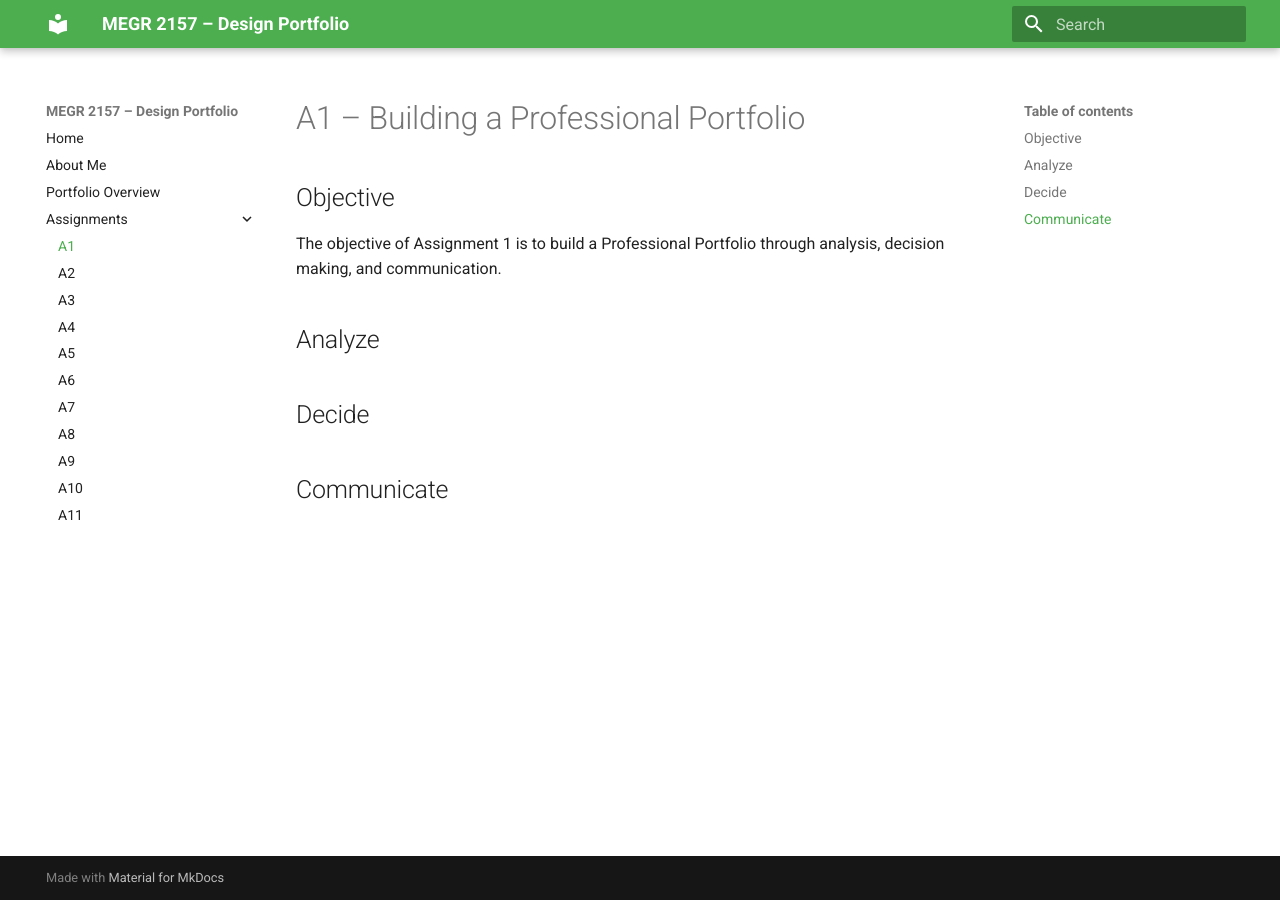
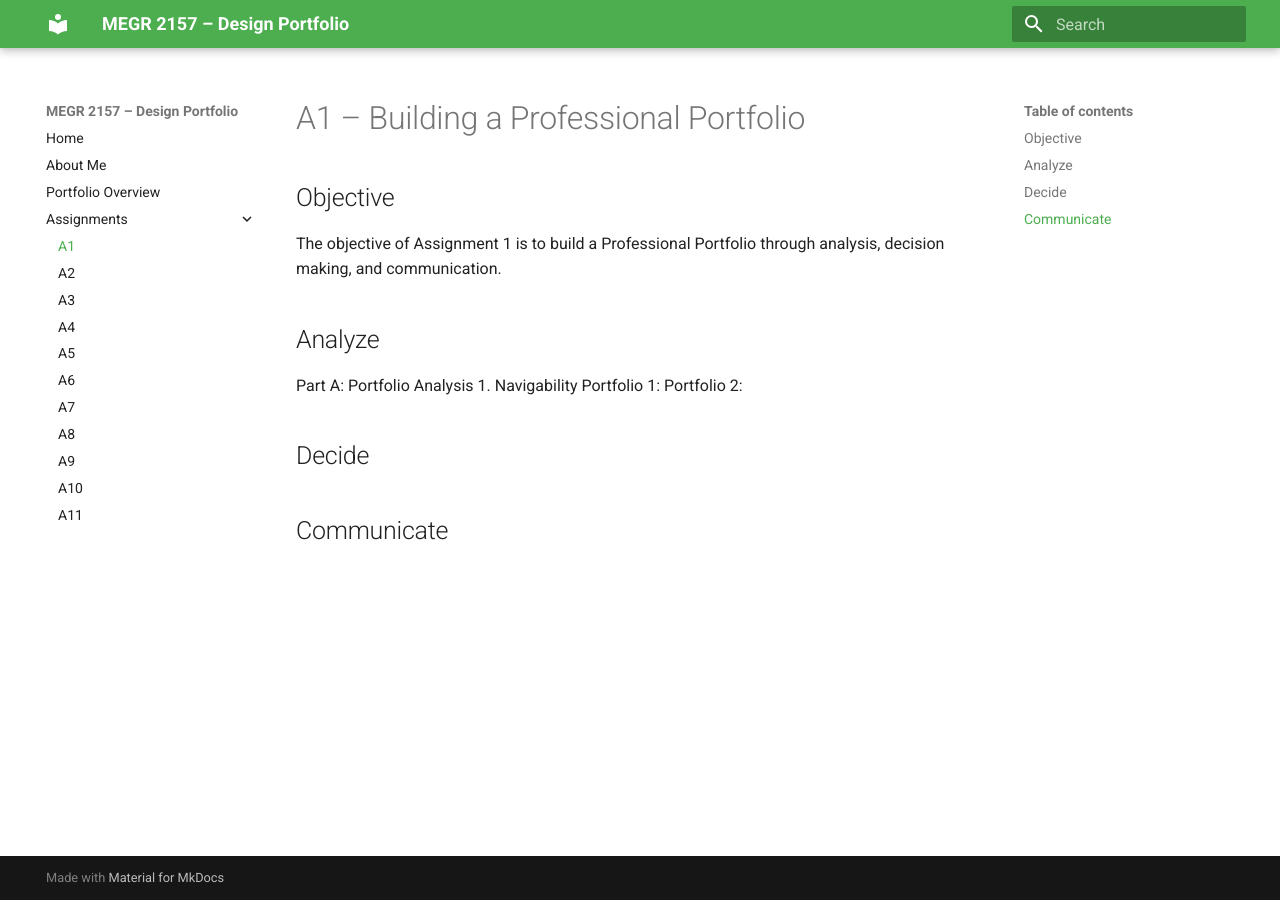
Before and after one commit to noaheme/design-projects-portfolio, an MkDocs documentation site: the page built from docs/assignments/A01/index.md, in a window 1280 px wide. Built offline with MkDocs 1.6.1 and Material for MkDocs 9.7.7, drawn with Linux system fonts in a browser that asks for light colours.

Commit message:
Add Portfolio Analysis section to Assignment 1
Added Part A: Portfolio Analysis section with navigability details.

```diff
--- a/docs/assignments/A01/index.md
+++ b/docs/assignments/A01/index.md
@@ -4,7 +4,10 @@
 The objective of Assignment 1 is to build a Professional Portfolio through analysis, decision making, and communication.
 
 ## Analyze
-
+  Part A: Portfolio Analysis
+    1. Navigability
+      Portfolio 1:
+      Portfolio 2:
 
 ## Decide
 
```
